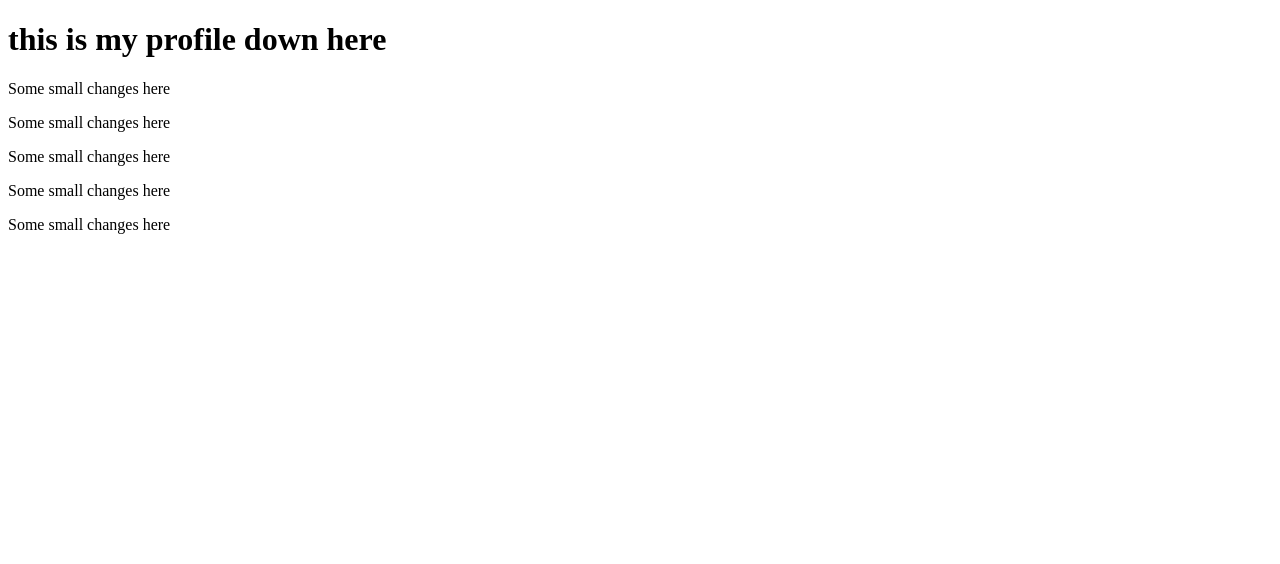
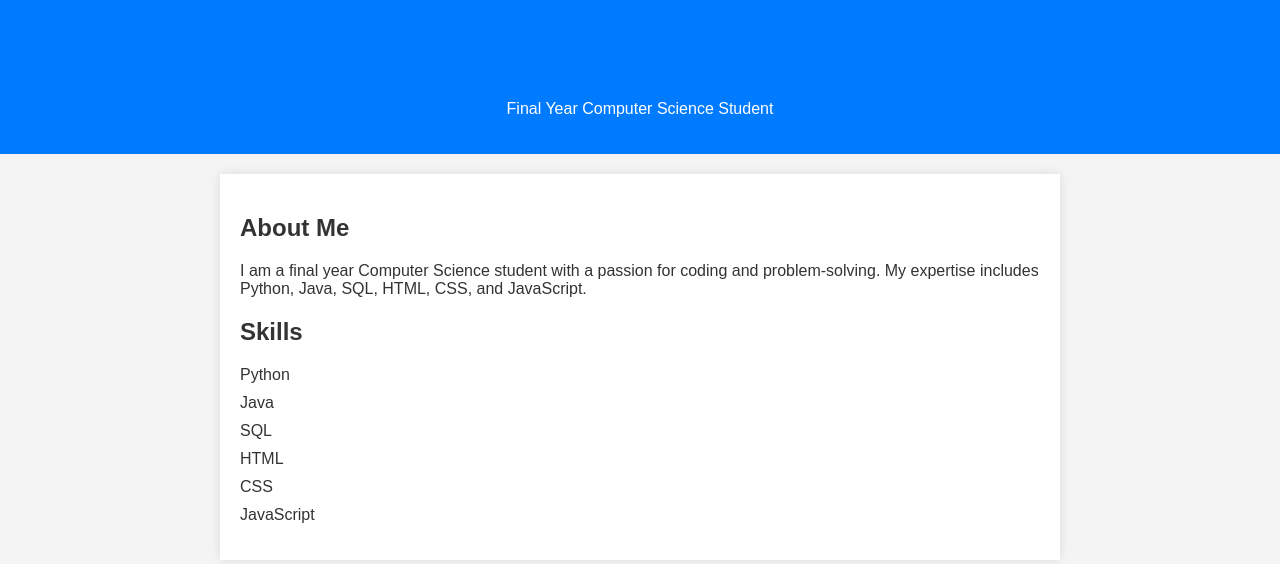
Before and after one commit to Thonyih/Antonio, a plain HTML site: page index.html in a window 1280 px wide. Drawn offline with Linux system fonts and the light colour scheme.

Commit message:
Basic Profile

```diff
--- a/index.html
+++ b/index.html
@@ -1,19 +1,104 @@
 <!DOCTYPE html>
 <html lang="en">
+
 <head>
     <meta charset="UTF-8">
     <meta name="viewport" content="width=device-width, initial-scale=1.0">
-    <title>Document</title>
+    <title>António Palma - Profile</title>
+    <style>
+        body {
+            font-family: 'Arial', sans-serif;
+            background-color: #f4f4f4;
+            color: #333;
+            margin: 0;
+            padding: 0;
+            box-sizing: border-box;
+        }
+
+        header {
+            background-color: #007bff;
+            color: #fff;
+            text-align: center;
+            padding: 20px;
+        }
+
+        section {
+            max-width: 800px;
+            margin: 20px auto;
+            padding: 20px;
+            background-color: #fff;
+            box-shadow: 0 0 10px rgba(0, 0, 0, 0.1);
+        }
+
+        h1 {
+            color: #007bff;
+        }
+
+        ul {
+            list-style: none;
+            padding: 0;
+        }
+
+        li {
+            margin-bottom: 10px;
+        }
+
+        /* Responsive Design */
+
+        @media (max-width: 600px) {
+            section {
+                padding: 10px;
+            }
+        }
+
+        @media (max-width: 768px) {
+            header {
+                padding: 15px;
+            }
+        }
+
+        @media (max-width: 992px) {
+            section {
+                max-width: 90%;
+            }
+        }
+
+        @media (max-width: 1200px) {
+            section {
+                max-width: 80%;
+            }
+        }
+
+    </style>
 </head>
+
 <body>
-    <h1>this is my profile down here</h1>
 
-    <div>
-        <p>Some small changes here</p>
-        <p>Some small changes here</p>
-        <p>Some small changes here</p>
-        <p>Some small changes here</p>
-        <p>Some small changes here</p>
-    </div>
+    <header>
+        <h1>António Palma</h1>
+        <p>Final Year Computer Science Student</p>
+    </header>
+
+    <section>
+        <h2>About Me</h2>
+        <p>
+            I am a final year Computer Science student with a passion for coding and problem-solving. My expertise
+            includes Python, Java, SQL, HTML, CSS, and JavaScript.
+        </p>
+
+        <h2>Skills</h2>
+        <ul>
+            <li>Python</li>
+            <li>Java</li>
+            <li>SQL</li>
+            <li>HTML</li>
+            <li>CSS</li>
+            <li>JavaScript</li>
+        </ul>
+    </section>
+
+    <!-- Add more sections as needed, such as projects, education, etc. -->
+
 </body>
+
 </html>
```
